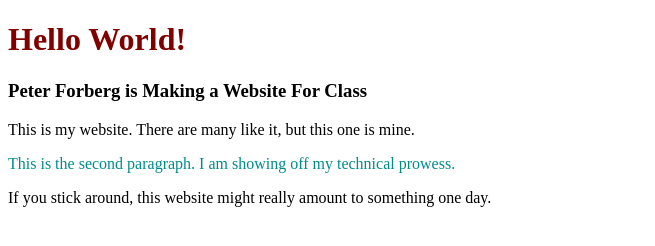
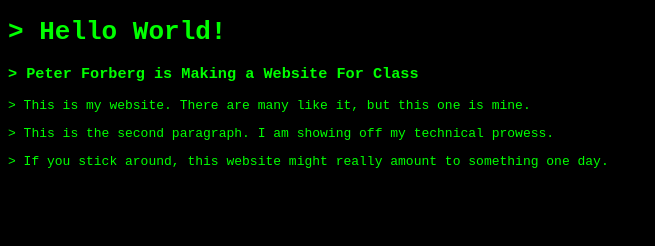
Before and after one commit to peterforberg/datapub, a plain HTML site: page index.html in a window 1280 px wide. Shown: the whole page, without its empty margins (0-655 px from the left). Drawn offline with Linux system fonts and the light colour scheme.

Commit message:
old-school cool

```diff
--- a/css/style.css
+++ b/css/style.css
@@ -1,7 +1,5 @@
-h1 {
-    color:maroon;
+body {
+    background-color: black;
+    font-family: monospace;
+    color: #00ff00;
 }
-
-#second {
-    color:darkcyan;
-}
--- a/index.html
+++ b/index.html
@@ -7,10 +7,10 @@
     <title>Document</title>
 </head>
 <body>
-    <h1>Hello World!</h1>
-    <h3>Peter Forberg is Making a Website For Class</h3>
-    <p id="welcome">This is my website. There are many like it, but this one is mine.</p>
-    <p id="second">This is the second paragraph. I am showing off my technical prowess.</p>
-    <p id="third">If you stick around, this website might really amount to something one day.</p>
+    <h1>> Hello World!</h1>
+    <h3>> Peter Forberg is Making a Website For Class</h3>
+    <p id="welcome">> This is my website. There are many like it, but this one is mine.</p>
+    <p id="second">> This is the second paragraph. I am showing off my technical prowess.</p>
+    <p id="third">> If you stick around, this website might really amount to something one day.</p>
 </body>
 </html>
```
